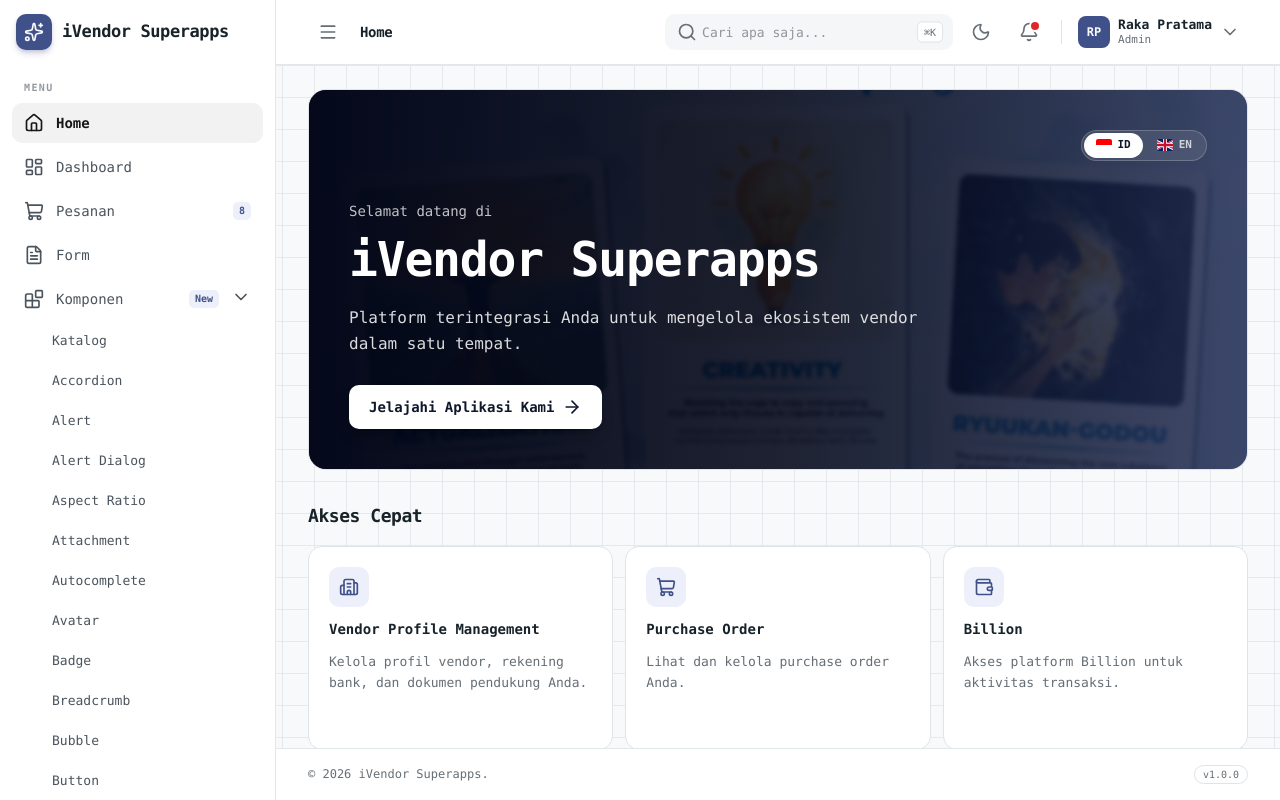
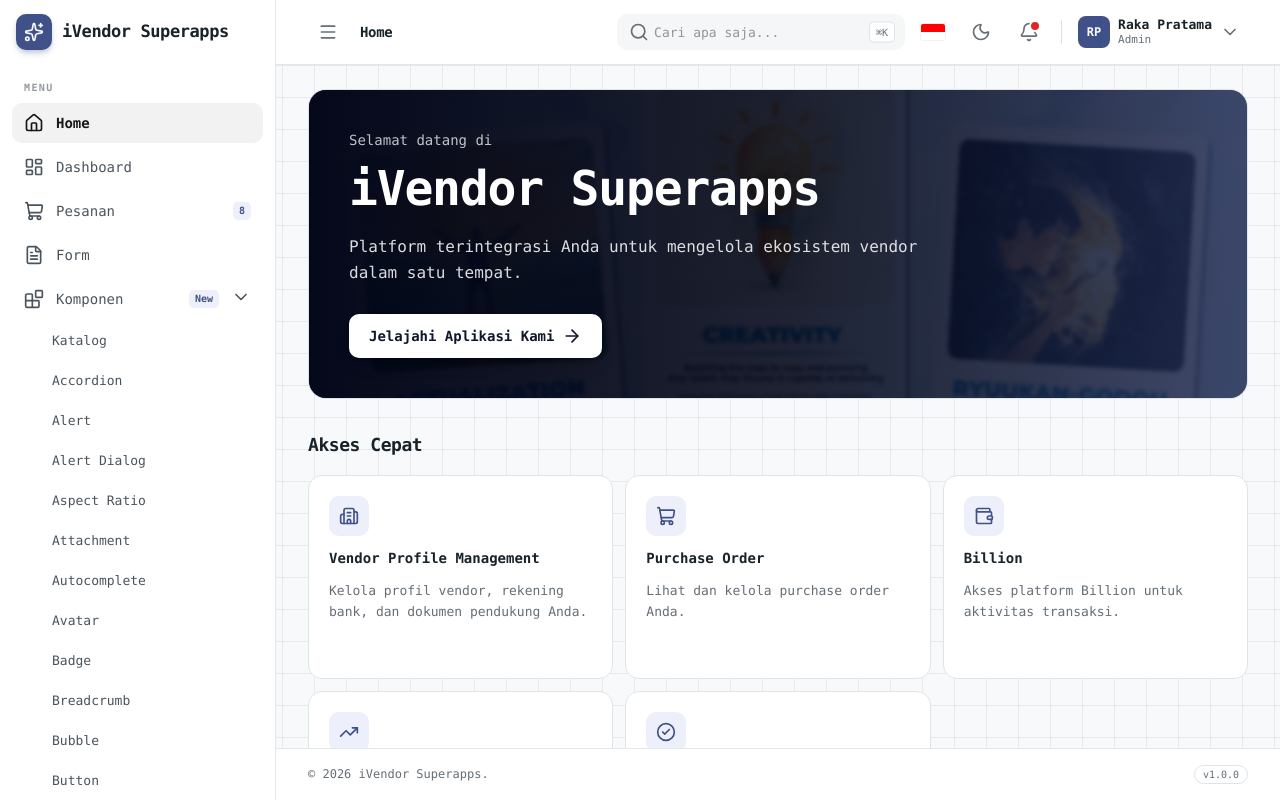
Before and after one commit to alecto1933/template-admin-angular, an Angular app: page /home in a window 1280 px wide. Built offline with nearby package versions, Linux system fonts and the light colour scheme.

Commit message:
refactor(home): move language switch to the topbar

```diff
--- /dev/null
+++ b/src/app/core/language.service.ts
@@ -0,0 +1,13 @@
+import { Injectable, signal } from '@angular/core';
+
+export type Language = 'id' | 'en';
+
+/** Shared UI language for pages inside the app shell (currently the home page). */
+@Injectable({ providedIn: 'root' })
+export class LanguageService {
+  readonly lang = signal<Language>('id');
+
+  set(language: Language): void {
+    this.lang.set(language);
+  }
+}
--- a/src/app/layout/topbar.ts
+++ b/src/app/layout/topbar.ts
@@ -12,6 +12,7 @@ import { NavigationEnd, Router } from '@angular/router';
 import { filter, startWith } from 'rxjs';
 import { takeUntilDestroyed } from '@angular/core/rxjs-interop';
 import { NOTIFICATIONS, AppNotification } from '../core/nav';
+import { LanguageService } from '../core/language.service';
 import { ThemeService } from '../core/theme/theme.service';
 import { UiIcon } from '../shared/ui/icon/icon';
 import { ToastService } from '../shared/ui/toast/toast.service';
@@ -70,6 +71,20 @@ import { ToastService } from '../shared/ui/toast/toast.service';
 
           <button
             type="button"
+            class="grid size-10 place-items-center rounded-xl transition-colors hover:bg-accent"
+            [cdkMenuTriggerFor]="languageMenu"
+            [attr.aria-label]="language.lang() === 'id' ? 'Bahasa: Indonesia' : 'Language: English'"
+            [attr.title]="language.lang() === 'id' ? 'Bahasa' : 'Language'"
+          >
+            <img
+              [src]="'/images/flags/' + language.lang() + '.svg'"
+              alt=""
+              class="h-4 w-6 rounded-[2px] object-cover ring-1 ring-black/5"
+            />
+          </button>
+
+          <button
+            type="button"
             class="grid size-10 place-items-center rounded-xl text-muted-foreground transition-colors hover:bg-accent hover:text-accent-foreground"
             (click)="theme.toggle()"
             [attr.aria-label]="theme.isDark() ? 'Aktifkan mode terang' : 'Aktifkan mode gelap'"
@@ -111,6 +126,33 @@ import { ToastService } from '../shared/ui/toast/toast.service';
           </button>
         </div>
       </div>
+
+      <ng-template #languageMenu>
+        <div cdkMenu class="ui-menu-panel w-44">
+          <button cdkMenuItem type="button" class="ui-menu-item" (click)="language.set('id')">
+            <img
+              src="/images/flags/id.svg"
+              alt=""
+              class="h-3.5 w-5 rounded-[2px] object-cover ring-1 ring-black/5"
+            />
+            Indonesia
+            @if (language.lang() === 'id') {
+              <ui-icon name="check" class="ml-auto size-4 text-primary" />
+            }
+          </button>
+          <button cdkMenuItem type="button" class="ui-menu-item" (click)="language.set('en')">
+            <img
+              src="/images/flags/en.svg"
+              alt=""
+              class="h-3.5 w-5 rounded-[2px] object-cover ring-1 ring-black/5"
+            />
+            English
+            @if (language.lang() === 'en') {
+              <ui-icon name="check" class="ml-auto size-4 text-primary" />
+            }
+          </button>
+        </div>
+      </ng-template>
 
       <ng-template #notificationsMenu>
         <div cdkMenu class="ui-menu-panel w-80">
@@ -197,6 +239,7 @@ export class AppTopbar {
   readonly toggleNavigation = output<void>();
 
   protected readonly theme = inject(ThemeService);
+  protected readonly language = inject(LanguageService);
   private readonly router = inject(Router);
   private readonly toast = inject(ToastService);
 
--- a/src/app/pages/home/home.page.html
+++ b/src/app/pages/home/home.page.html
@@ -10,36 +10,7 @@
       class="absolute inset-0 bg-gradient-to-r from-slate-950/95 via-slate-950/55 to-primary/45"
     ></div>
 
-    <div class="relative flex min-h-[320px] flex-col justify-between gap-10 p-6 sm:p-10">
-      <div class="flex justify-end">
-        <div
-          class="inline-flex items-center gap-0.5 rounded-full border border-white/20 bg-white/10 p-0.5 backdrop-blur"
-        >
-          <button
-            type="button"
-            class="flex items-center gap-1.5 rounded-full px-3 py-1 text-[11px] font-semibold transition-colors"
-            [class]="lang() === 'id' ? 'bg-white text-slate-900' : 'text-white/75 hover:text-white'"
-            (click)="setLang('id')"
-            [attr.aria-pressed]="lang() === 'id'"
-            aria-label="ID"
-          >
-            <img src="/images/flags/id.svg" alt="" class="h-3 w-4 rounded-[2px] object-cover" />
-            ID
-          </button>
-          <button
-            type="button"
-            class="flex items-center gap-1.5 rounded-full px-3 py-1 text-[11px] font-semibold transition-colors"
-            [class]="lang() === 'en' ? 'bg-white text-slate-900' : 'text-white/75 hover:text-white'"
-            (click)="setLang('en')"
-            [attr.aria-pressed]="lang() === 'en'"
-            aria-label="EN"
-          >
-            <img src="/images/flags/en.svg" alt="" class="h-3 w-4 rounded-[2px] object-cover" />
-            EN
-          </button>
-        </div>
-      </div>
-
+    <div class="relative flex min-h-[300px] flex-col justify-end p-6 sm:p-10">
       <div class="max-w-2xl text-white">
         <p class="text-sm font-medium text-white/75">{{ t().welcomeTo }}</p>
         <h1 class="mt-2 font-display text-3xl leading-tight font-bold tracking-tight sm:text-5xl">
--- a/src/app/pages/home/home.page.ts
+++ b/src/app/pages/home/home.page.ts
@@ -1,10 +1,9 @@
-import { ChangeDetectionStrategy, Component, computed, inject, signal } from '@angular/core';
+import { ChangeDetectionStrategy, Component, computed, inject } from '@angular/core';
+import { Language, LanguageService } from '../../core/language.service';
 import { UiBadge } from '../../shared/ui/badge/badge';
 import { UiIcon } from '../../shared/ui/icon/icon';
 import { IconName } from '../../shared/ui/icon/icons';
 import { ToastService } from '../../shared/ui/toast/toast.service';
-
-type Language = 'id' | 'en';
 
 interface QuickAccessItem {
   title: string;
@@ -211,8 +210,9 @@ const HELPS: Record<Language, HelpItem[]> = {
 })
 export class HomePage {
   private readonly toast = inject(ToastService);
+  private readonly language = inject(LanguageService);
 
-  protected readonly lang = signal<Language>('id');
+  protected readonly lang = this.language.lang;
   protected readonly t = computed(() => TEXTS[this.lang()]);
   protected readonly activities = computed(() => ACTIVITIES[this.lang()]);
   protected readonly announcements = computed(() => ANNOUNCEMENTS[this.lang()]);
@@ -229,10 +229,6 @@ export class HomePage {
     ];
   });
 
-  protected setLang(language: Language): void {
-    this.lang.set(language);
-  }
-
   protected scrollToQuickAccess(): void {
     document.getElementById('quick-access')?.scrollIntoView({ behavior: 'smooth', block: 'start' });
   }
```
